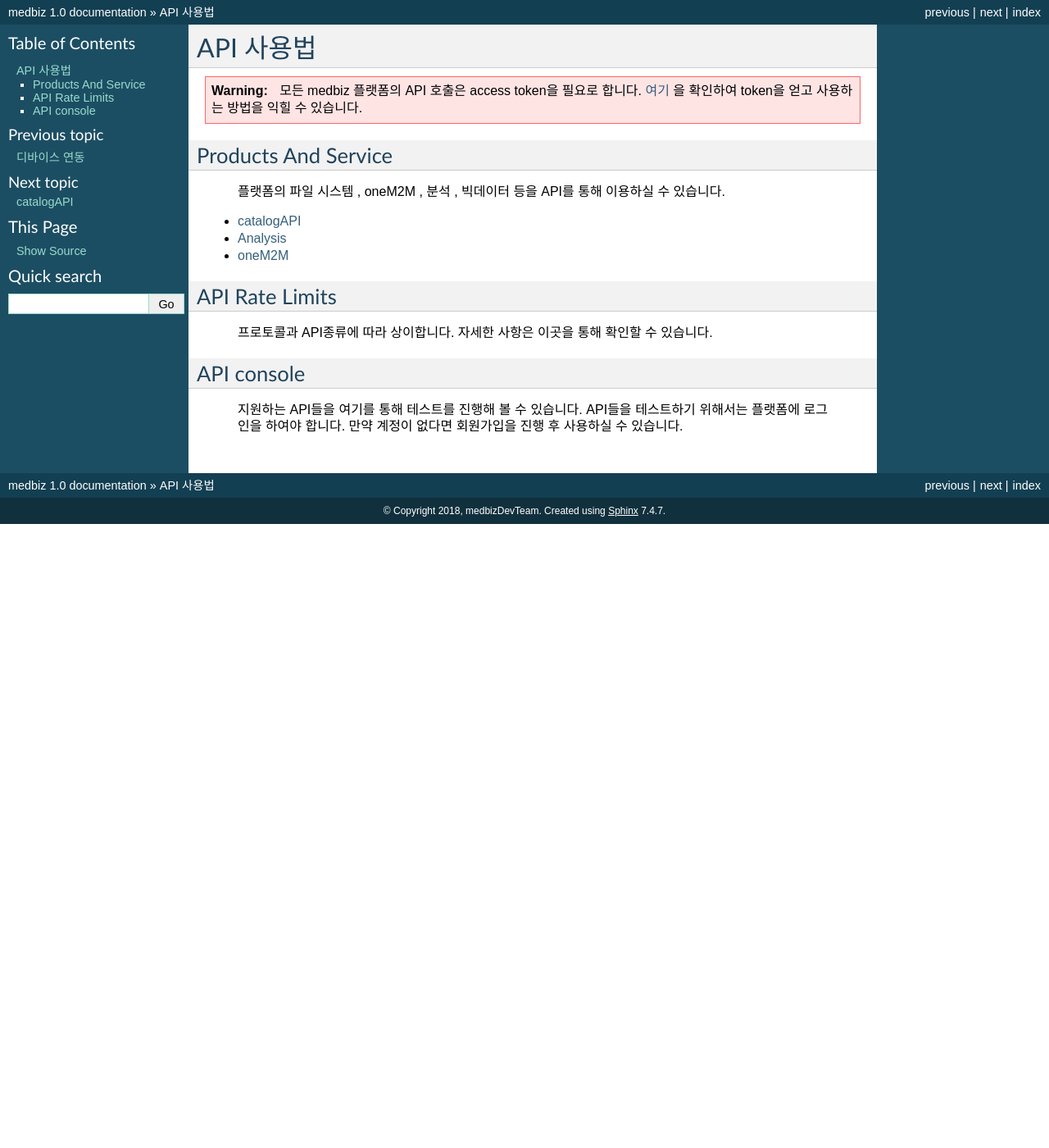
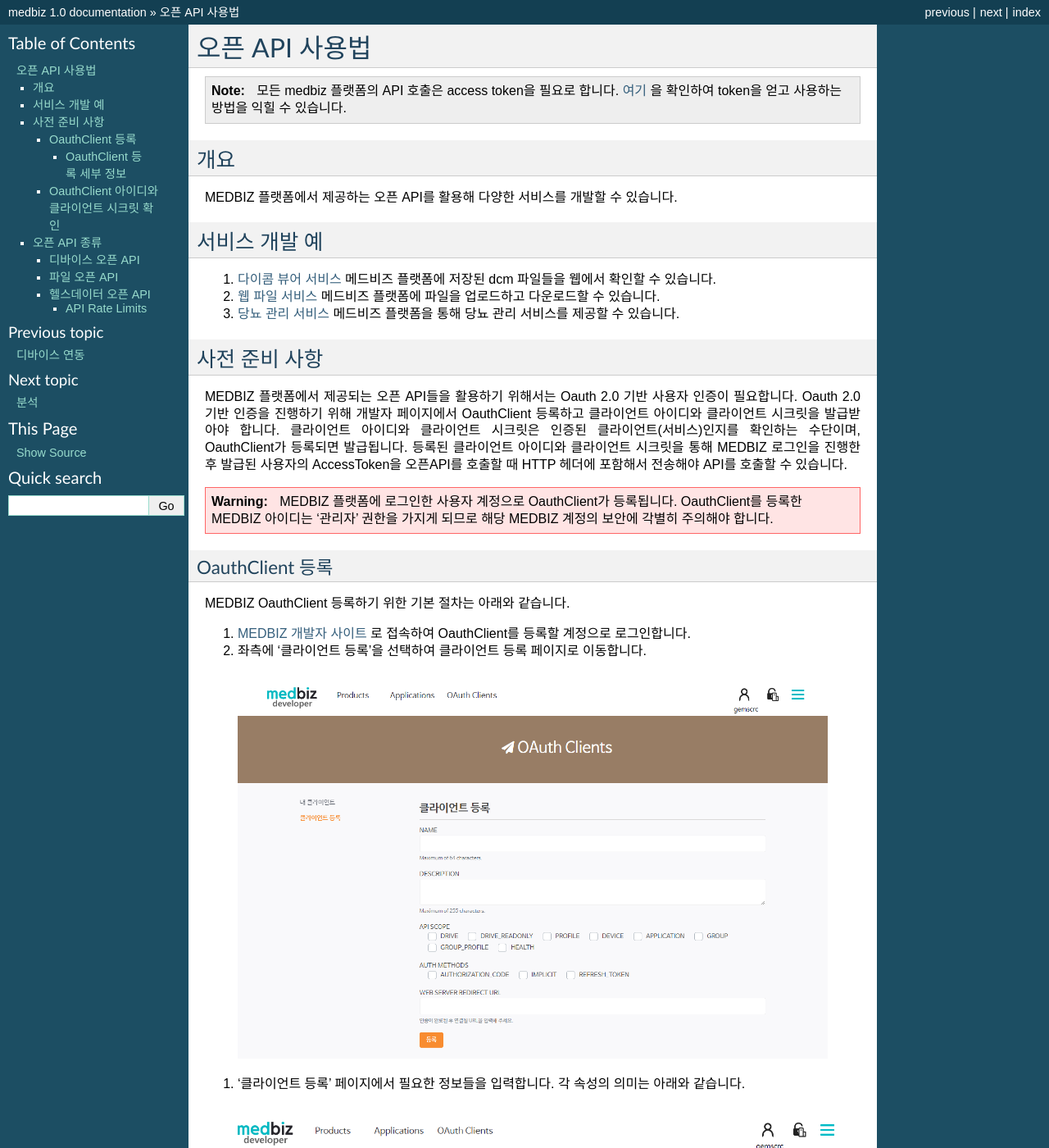
Before and after one commit to jWater1001/wiki-medbiz, a Sphinx documentation site: the page built from docs/api.rst, in a window 1280 px wide and 1400 px high. Shown: the whole window at 82% size. Built offline with Sphinx 7.4.7, drawn with Linux system fonts in a browser that asks for light colours; pages that are not in the unit, such as notebooks, are missing from menus; some of the changed text lies outside the part shown.

Commit message:
로그인API, 오픈API 추가 중

```diff
--- a/docs/api.rst
+++ b/docs/api.rst
@@ -1,33 +1,124 @@
 =============
-API 사용법
+오픈 API 사용법
 =============
 
-.. warning::
+.. note::
 
     모든 medbiz 플랫폼의 API 호출은 access token을 필요로 합니다.
     `여기 <https://medbiz.readthedocs.io/en/latest/>`_ 을 확인하여 token을 얻고 사용하는 방법을 익힐 수 있습니다.
 
-Products And Service
---------------------
+---------
+개요
+---------
+MEDBIZ 플랫폼에서 제공하는 오픈 API를 활용해 다양한 서비스를 개발할 수 있습니다.
 
-    플랫폼의 파일 시스템 , oneM2M , 분석 , 빅데이터 등을 API를 통해 이용하실 수 있습니다.
+---------
+서비스 개발 예
+---------
+#. `다이콤 뷰어 서비스 <https://service.medbiz.or.kr/dicom/>`_ 메드비즈 플랫폼에 저장된 dcm 파일들을 웹에서 확인할 수 있습니다.
+#. `웹 파일 서비스 <https://vfs.medbiz.or.kr/>`_ 메드비즈 플랫폼에 파일을 업로드하고 다운로드할 수 있습니다.
+#. `당뇨 관리 서비스 <https://service.medbiz.or.kr/diabetes/>`_ 메드비즈 플랫폼을 통해 당뇨 관리 서비스를 제공할 수 있습니다.
 
-.. toctree::
-    :maxdepth: 2
+---------
+사전 준비 사항
+---------
+MEDBIZ 플랫폼에서 제공되는 오픈 API들을 활용하기 위해서는 Oauth 2.0 기반 사용자 인증이 필요합니다. Oauth 2.0 기반 인증을 진행하기 위해 개발자 페이지에서 OauthClient 등록하고
+클라이언트 아이디와 클라이언트 시크릿을 발급받아야 합니다. 클라이언트 아이디와 클라이언트 시크릿은 인증된 클라이언트(서비스)인지를 확인하는 수단이며, OauthClient가 등록되면
+발급됩니다. 등록된 클라이언트 아이디와 클라이언트 시크릿을 통해 MEDBIZ 로그인을 진행한 후 발급된 사용자의 AccessToken을 오픈API를 호출할 때 HTTP 헤더에 포함해서 전송해야 API를
+호출할 수 있습니다.
 
-    api/fileAPI
-    api/hl7
-    api/oneM2M
+.. warning::
+
+    MEDBIZ 플랫폼에 로그인한 사용자 계정으로 OauthClient가 등록됩니다. OauthClient를 등록한 MEDBIZ 아이디는 '관리자' 권한을 가지게 되므로 해당 MEDBIZ 계정의 보안에 각별히 주의해야 합니다.
+
+OauthClient 등록
+=====
+
+MEDBIZ OauthClient 등록하기 위한 기본 절차는 아래와 같습니다.
+
+#. `MEDBIZ 개발자 사이트 <https://dev.medbiz.or.kr/>`_ 로 접속하여 OauthClient를 등록할 계정으로 로그인합니다.
+
+#. 좌측에 '클라이언트 등록'을 선택하여 클라이언트 등록 페이지로 이동합니다.
+
+  .. image:: ./_static/oauth_client01.png
+
+#. '클라이언트 등록' 페이지에서 필요한 정보들을 입력합니다. 각 속성의 의미는 아래와 같습니다.
+
+.. image:: ./_static/oauth_client02.png
+
+OauthClient 등록 세부 정보
+--------
+
+**어플리케이션 이름**
+
+등록할 OauthClient의 이름을 입력합니다. OauthClient 이름은 최대 64자까지 입력할 수 있습니다.
+사용자가 해당 OauthClient를 통해 MEDBIZ 로그인을 진행할 때 다음 화면처럼 MEDBIZ 아이디로 로그인 화면에 OauthClient 이름이 표시되므로 적절한 이름을 사용하는 것을 권장합니다.
+
+.. image:: ./_static/oauth_client03.png
+
+**API SCOPE**
+
+개발하고자하는 서비스에서 접근하고자 하는 사용자의 데이터 범위(사용하고자하는 MEDBIZ 오픈API)를 선택하는 항목입니다. 사용자가 이용하려는
+서비스에서 접근할 필요가 없음에도 너무 많은 API 범위를 선택하면 사용자가 서비스를 거부할 수 있습니다.
+
+   ===============  ==================================================
+   SCOPE            내용
+   ===============  ==================================================
+   DRIVE            Medbiz 드라이브에서 파일 읽기/쓰기
+   DRIVE_READONLY   Medibz 드라이브 파일 읽기
+   PROFILE          아이디 이메일주소 이름 성별 생일 보기
+   DEVICE           사용중인 디바이스 정보 보기
+   APPLICATION      사용중인 어플리케이션 보기
+   GROUP            속해져있는 그룹 보기
+   GROUP_PROFILE    사용자 기본 그룹 정보 보기
+   HEALTH           개인 의료 데이터 읽기
+   ===============  ==================================================
+
+**AUTH METHODS**
+
+인증에 사용할 OAUTH2 접근방식을 선택합니다. 해당 속성값은 3개 모두 선택하시면 됩니다.
+
+**WEB SERVER REDIRECT URL**
+
+사용자가 인증 종료 후 돌아갈 수 있도록 제공되어야 하는 콜백 URL입니다. 인증서버는 사용자가 인증을 정상적으로 모두 수행하게 되면 해당 URL로
+리다이렉트 시키게 되어있습니다. 서비스에서는 해당 URL을 외부로 OPEN하여 콜백을 받을 수 있도록 설정하여야하며 해당 콜백 URL에서 서비스 자체
+회원가입을 시키거나 access token을 확인하는 등으로 개발을 진행할 수 있습니다.
+
+OauthClient 아이디와 클라이언트 시크릿 확인
+=====
+
+Client ID와 Secret은 서비스를 개발할 때 MEDBIZ 로그인을 사용하기 위해 사용됩니다.
+
+Client ID와 Secret은 다음 메뉴에서 확인할 수 있습니다.
+
+1. "OAuth Clients > 내 클라이언트" 메뉴로 이동 후 생성한 클라이언트 클릭
+
+2. 우측 상단에 'SHOW CLIENT ID & SECRET' 메뉴를 클릭하면, Client ID와 Secret을 확인할 수 있는 창이 표시됩니다.
+
+      .. image:: ./_static/oauth_client04.png
+
+---------
+오픈 API 종류
+---------
+MEDBIZ 플랫폼에서 제공되는 오픈 API들을 활용하기 위해서는 Oauth 2.0 기반 사용자 인증이 필요합니다. Oauth 2.0 기반 인증을 진행하기 위해
+아래의 절차를 따라 개발자 페이지에서 OauthClient 등록을 진행해야합니다.
+
+디바이스 오픈 API
+=====
+
+
+
+파일 오픈 API
+=====
+
+준비중입니다
+
+헬스데이터 오픈 API
+=====
+
+준비중입니다
 
 API Rate Limits
 ---------------
 
-    프로토콜과 API종류에 따라 상이합니다.
-    자세한 사항은 이곳을 통해 확인할 수 있습니다.
-
-API console
------------
-
-    지원하는 API들을 여기를 통해 테스트를 진행해 볼 수 있습니다.
-    API들을 테스트하기 위해서는 플랫폼에 로그인을 하여야 합니다.
-    만약 계정이 없다면 회원가입을 진행 후 사용하실 수 있습니다.
+    현재 적용된 API에 대한 리밋은 없습니다.
```
Also changed, not shown: docs/login.rst (+19 -14 lines), docs/_static/oauth_client01.png (added), docs/_static/oauth_client02.png (added), docs/_static/oauth_client03.png (added), docs/_static/oauth_client04.png (added).
